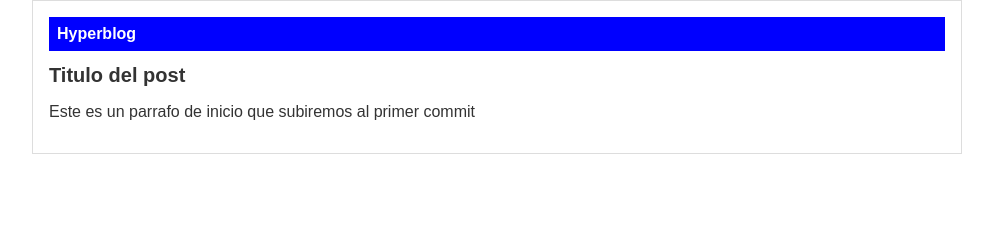
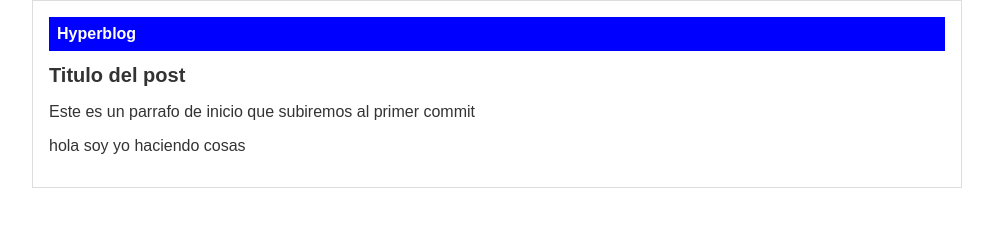
Before and after one commit to Matthew2720/RepositorioGit, a plain HTML site: page index.html in a window 1280 px wide. Shown: the whole page, without its empty margins (143-1136 px from the left). Drawn offline with Linux system fonts and the light colour scheme.

Commit message:
holaaaaa

```diff
--- a/index.html
+++ b/index.html
@@ -15,6 +15,7 @@
         <div id="post">
             <h1>Titulo del post</h1>
              <p>Este es un parrafo de inicio que subiremos al primer commit</p>
+             <p>hola soy yo haciendo cosas</p>
 
         </div>
     </div>
```
